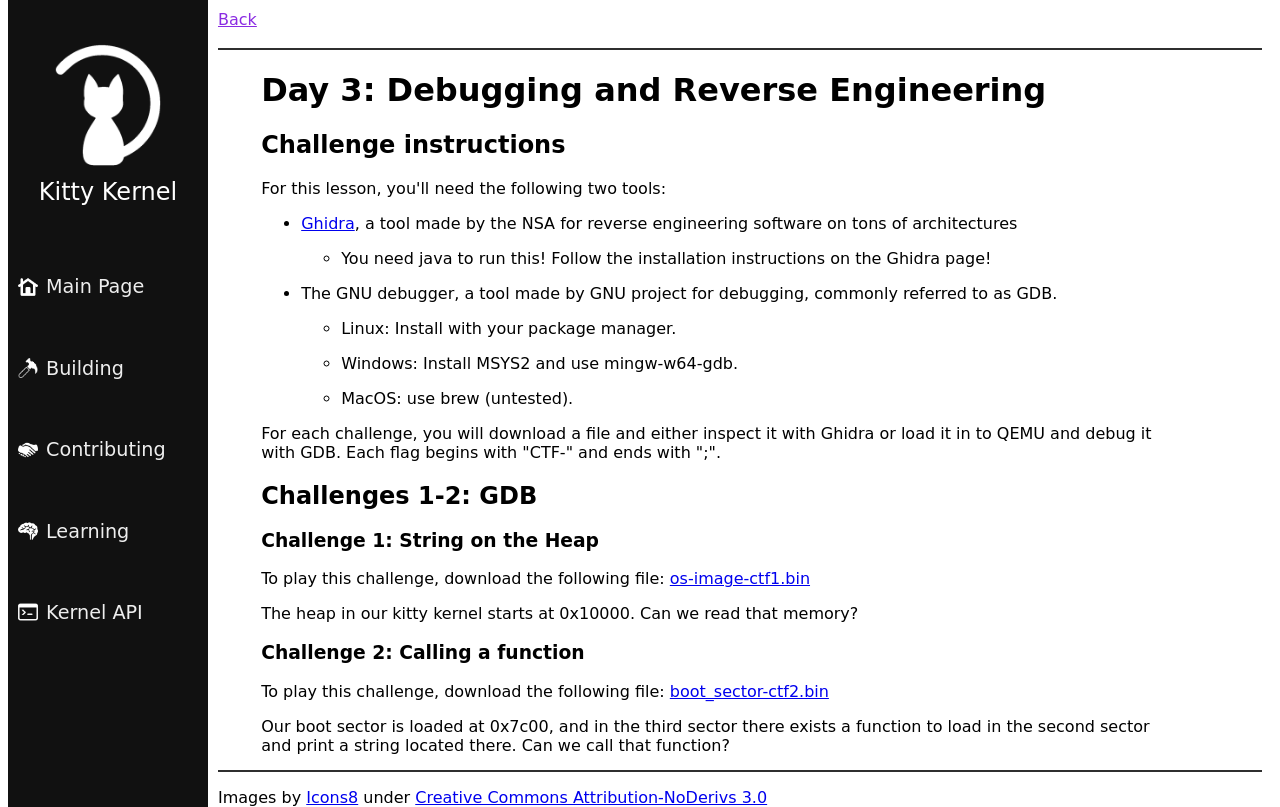
After one commit to pounce-dev/website, a Flask app: template templates/learning/days/day3.html in a window 1280 px wide. The commit adds this page. Run offline with Flask 3, Linux system fonts and the light colour scheme; the template is opened without the code that fills it, so the values that code supplies are empty.

Commit message:
Added day 3

```diff
--- /dev/null
+++ b/templates/learning/days/day3.html
@@ -0,0 +1,29 @@
+{% extends 'default_page.html' %}
+{% block title %}Day 3: Debugging and Reverse Engineering{% endblock %}
+{% block content %}
+    <h1>Day 3: Debugging and Reverse Engineering</h1>
+    <h2>Challenge instructions</h2>
+    <p>For this lesson, you'll need the following two tools:</p>
+    <ul>
+    <li><p><a href="https://github.com/NationalSecurityAgency/ghidra/releases">Ghidra</a>, a tool made by the NSA for reverse engineering software on tons of architectures</p></li>
+        <ul>
+            <li><p>You need java to run this! Follow the installation instructions on the Ghidra page!</p></li>
+        </ul>
+        <li><p>The GNU debugger, a tool made by GNU project for debugging, commonly referred to as GDB.</p>
+            <ul>
+                <li><p>Linux: Install with your package manager.</p></li>
+                <li><p>Windows: Install MSYS2 and use mingw-w64-gdb.</p></li>
+                <li><p>MacOS: use brew (untested).</p></li>
+            </ul>
+        </li>
+    </ul>
+    <p>For each challenge, you will download a file and either inspect it with Ghidra or load it in to QEMU and debug it with GDB. Each flag begins with "CTF-" and ends with ";".</p>
+    <h2>Challenges 1-2: GDB</h2>
+    <h3>Challenge 1: String on the Heap</h3>
+    <p>To play this challenge, download the following file: <a href="/learning/downloads/os-image-ctf1.bin">os-image-ctf1.bin</a></p>
+    <p>The heap in our kitty kernel starts at 0x10000. Can we read that memory?</p>
+    <h3>Challenge 2: Calling a function</h3>
+    <p>To play this challenge, download the following file: <a href="/learning/downloads/boot_sector-ctf2.bin">boot_sector-ctf2.bin</a></p>
+    <p>Our boot sector is loaded at 0x7c00, and in the third sector there exists a function to load in the second sector and print a string located there. Can we call that function?</p>
+
+{% endblock %}
--- a/templates/learning/index.html
+++ b/templates/learning/index.html
@@ -7,5 +7,6 @@
             <li><a href="/learning/days/pre-reqs.html">Prerequisites</a></li>
             <li><a href="/learning/days/day1.html">Day 1: Binary, Storage, and Memory</a></li>
             <li><a href="/learning/days/day2.html">Day 2: Interrupts and Registers</a></li>
+            <li><a href="/learning/days/day3.html">Day 3: Debugging and Reverse Engineering</a></li>
         </ul>
 {% endblock %}
```
Also changed, not shown: 2 other files.
